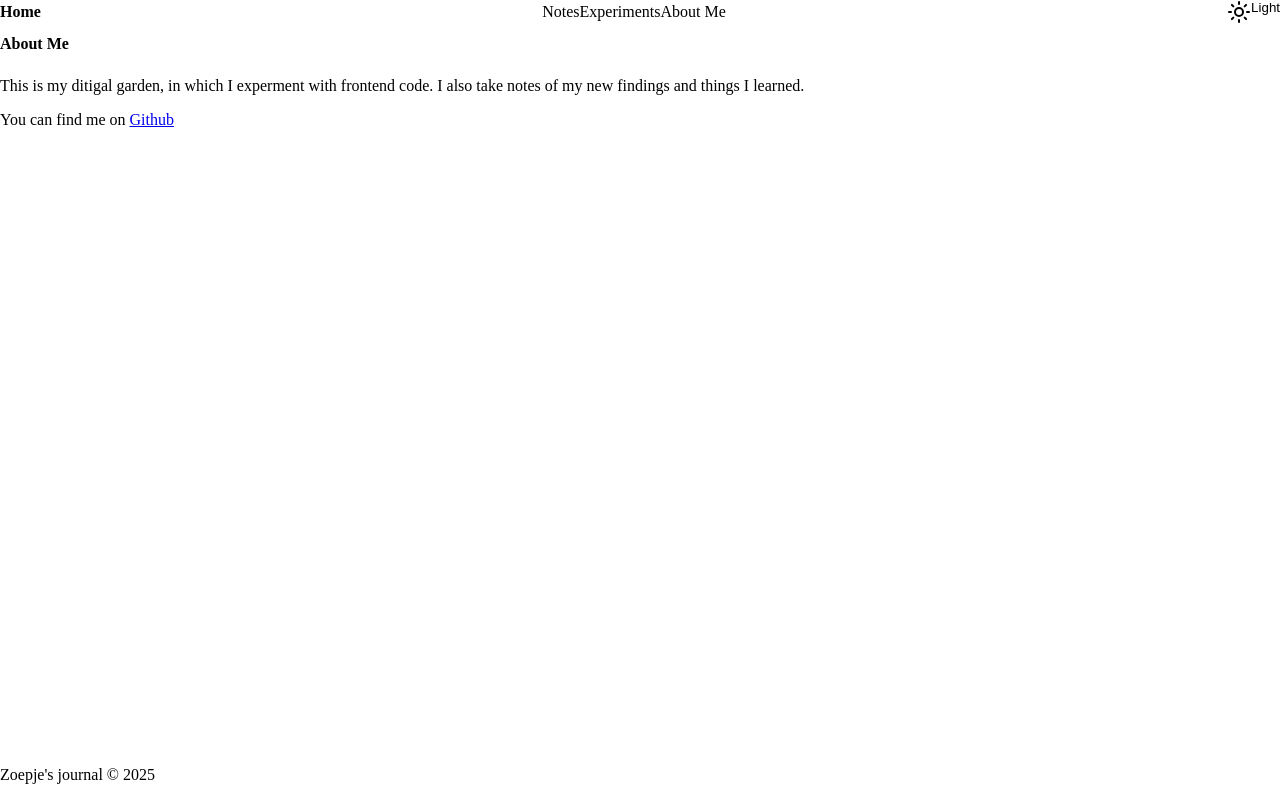
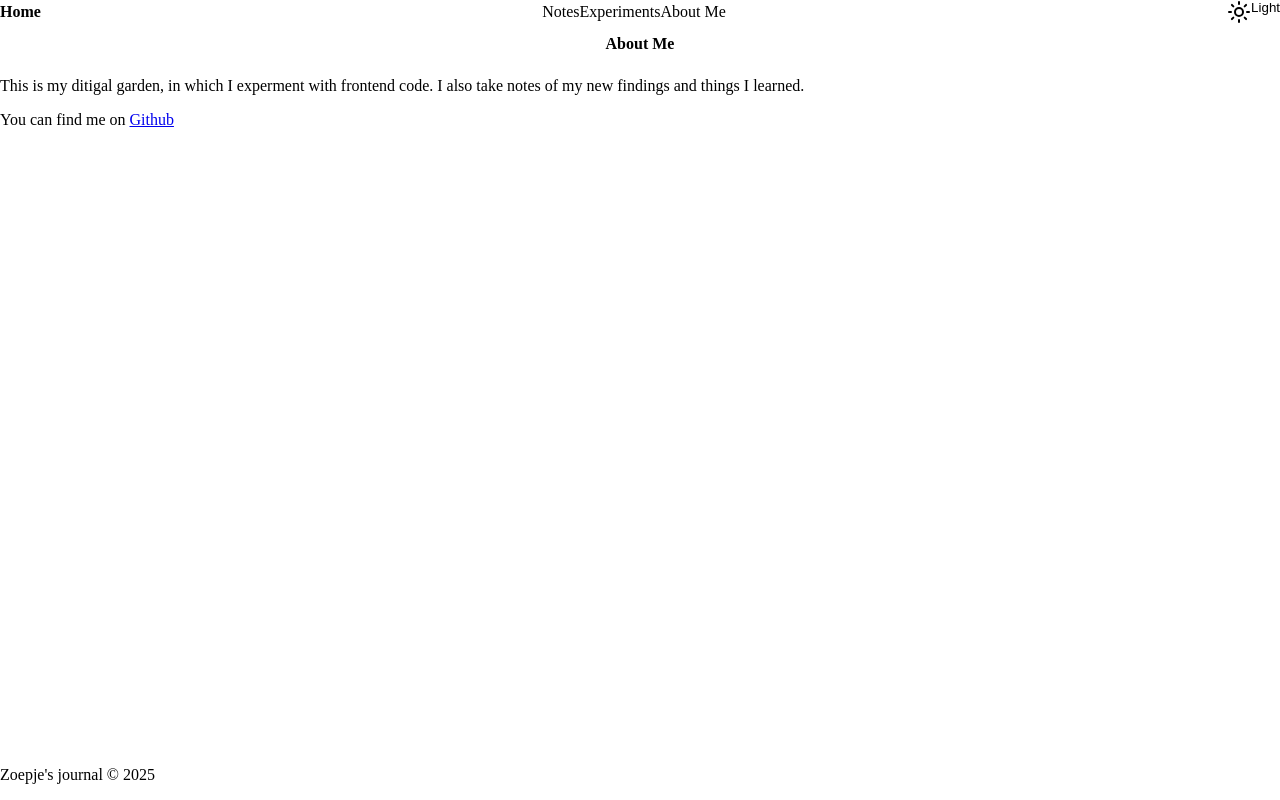
Before and after one commit to zoepje/i-love-web, a SvelteKit app: page /about in a window 1280 px wide. Built offline with nearby package versions, Linux system fonts and the light colour scheme.

Commit message:
change styling so every page is centered

```diff
--- a/src/routes/about/+page.svelte
+++ b/src/routes/about/+page.svelte
@@ -14,3 +14,15 @@
   You can find me on
   <a href="https://github.com/zoepje" target="_blank">Github</a>
 </p>
+
+<style>
+  h1 {
+    margin-inline: auto;
+    text-align: center;
+  }
+
+  p {
+    max-inline-size: var(--size-content-3);
+    margin-inline: auto;
+  }
+</style>
--- a/src/routes/notes/+page.svelte
+++ b/src/routes/notes/+page.svelte
@@ -8,7 +8,6 @@
   <title>{config.title} - Notes</title>
 </svelte:head>
 
-<section>
 <h1>Notes</h1>
 <ul class="posts">
   {#each data.posts as post }
@@ -19,22 +18,23 @@
     </li>
   {/each}
 </ul>
-</section>
 
 <style>
-  section {
-    max-inline-size: var(--size-content-3);
+  h1 {
     margin-inline: auto;
+    text-align: center;
   }
 
   .posts {
     list-style: none;
     display: grid;
     gap: var(--size-7);
+    max-inline-size: var(--size-content-3);
+    margin-inline: auto;
   }
 
   .post {
-		max-inline-size: var(--size-content-3);
+		max-inline-size: var(--size-content-4);
 	}
 
 	.post:not(:last-child) {
```
Lines whose indentation alone changed are shown as unchanged.
